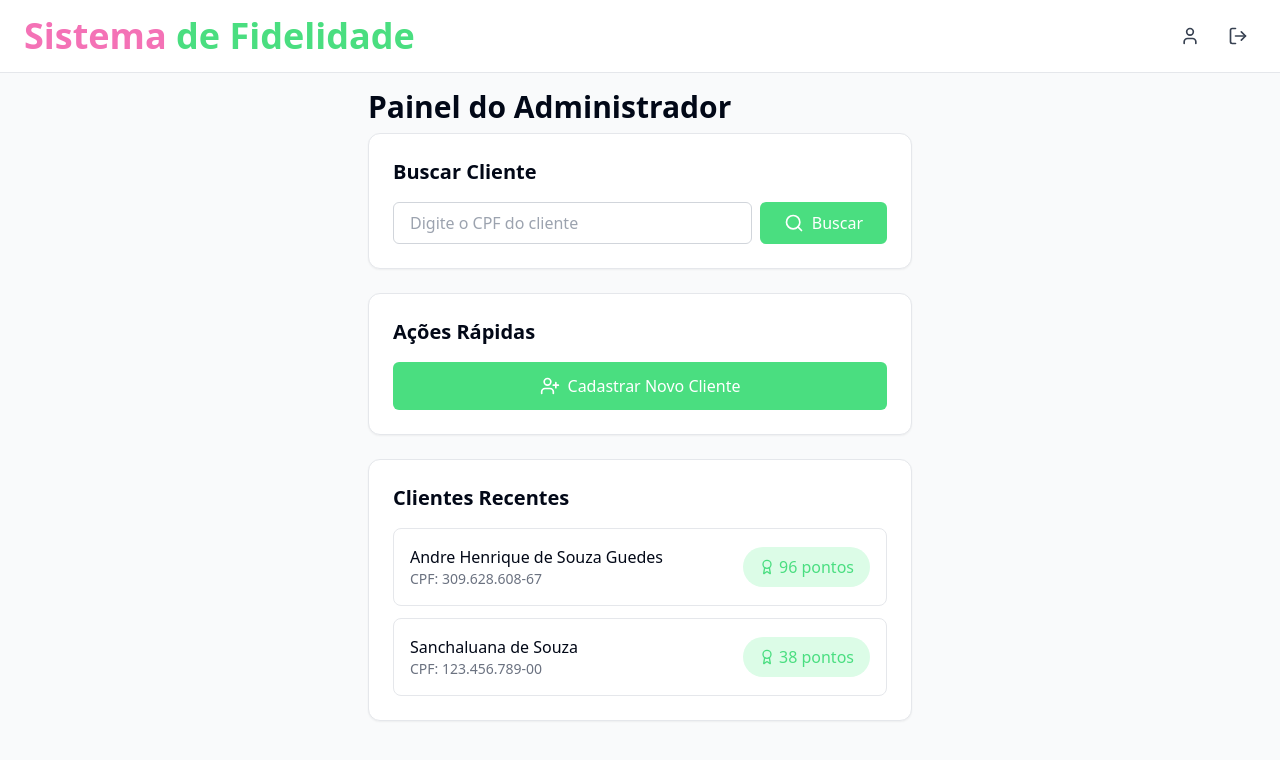
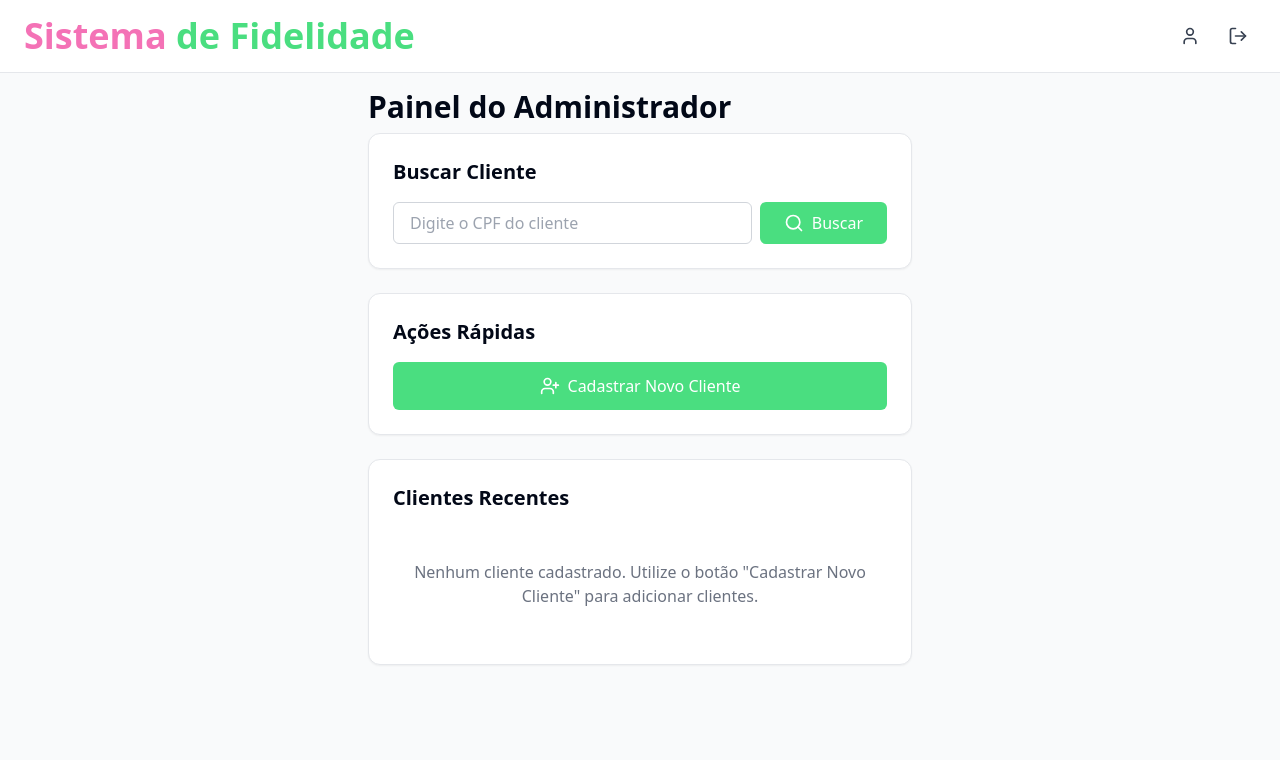
Before and after one commit to andrehenriquesouzacontato/password-puzzle-solution, a React (Vite) app: page /admin/dashboard in a window 1280 px wide. Shown: the top 760 px of the page. Built offline with nearby package versions, Linux system fonts and the light colour scheme.

Commit message:
Remove mock client data

```diff
--- a/src/pages/admin/AdminDashboard.tsx
+++ b/src/pages/admin/AdminDashboard.tsx
@@ -1,25 +1,11 @@
-
 import React, { useState } from 'react';
 import { Link } from 'react-router-dom';
 import Header from '../../components/Header';
-import { Search, UserPlus, Award } from 'lucide-react';
+import { Search, UserPlus } from 'lucide-react';
 import InputMask from '../../components/InputMask';
 
-// Mock data
-const mockClientes = [
-  {
-    id: '1',
-    nome: 'Andre Henrique de Souza Guedes',
-    cpf: '309.628.608-67',
-    pontos: 96
-  },
-  {
-    id: '2',
-    nome: 'Sanchaluana de Souza',
-    cpf: '123.456.789-00',
-    pontos: 38
-  }
-];
+// Array vazio de clientes
+const mockClientes = [];
 
 const AdminDashboard: React.FC = () => {
   const [searchQuery, setSearchQuery] = useState('');
@@ -107,8 +93,8 @@ const AdminDashboard: React.FC = () => {
               ))}
             </div>
           ) : (
-            <div className="text-center py-4 text-gray-500">
-              Nenhum cliente encontrado
+            <div className="text-center py-8 text-gray-500">
+              Nenhum cliente cadastrado. Utilize o botão "Cadastrar Novo Cliente" para adicionar clientes.
             </div>
           )}
         </div>
```
